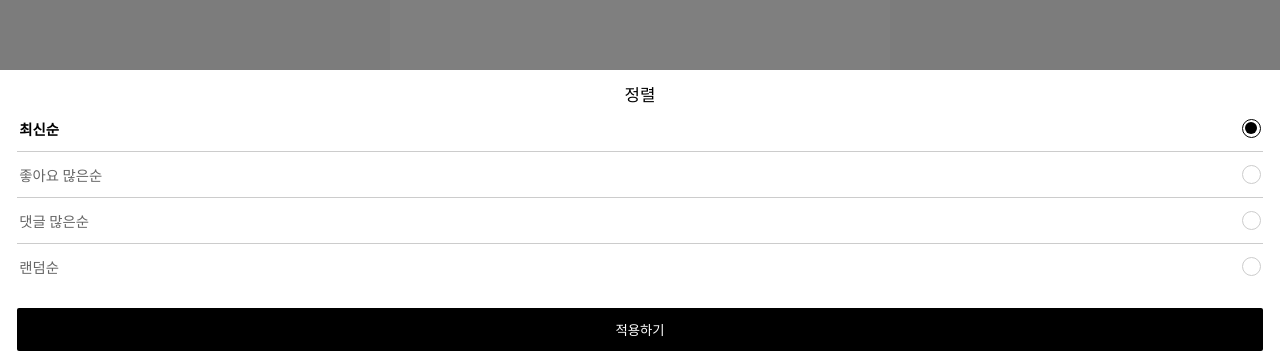
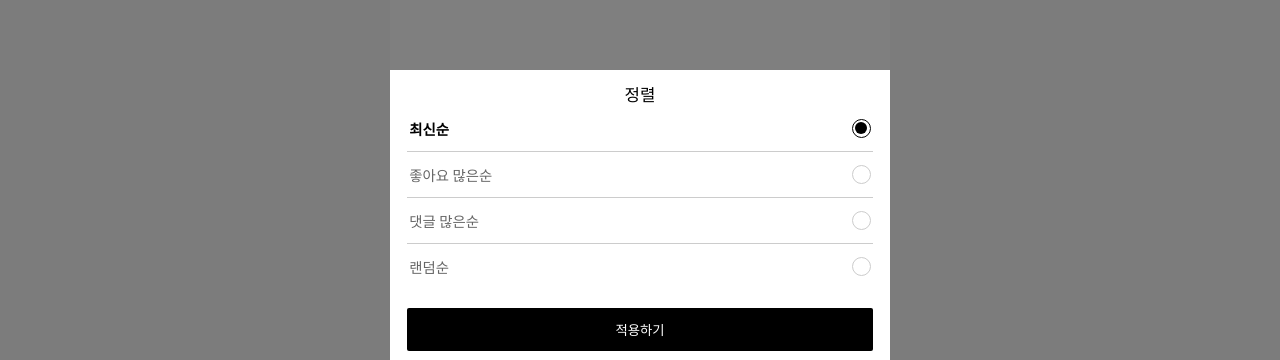
Before and after one commit to ye-yo/wanted-codestates-project-7-9, a React (Create React App) app: page / in a window 1280 px wide. Both pictures are taken after a click on the button "정렬". Shown: the part 437-797 px from the top of the page. Built offline with nearby package versions, Linux system fonts and the light colour scheme; no server answers; a web font is replaced by a local one.

Commit message:
Design: modal 레이아웃 수정

```diff
--- a/src/components/SortArea/SortModal.jsx
+++ b/src/components/SortArea/SortModal.jsx
@@ -65,6 +65,8 @@ const ModalBottomBox = styled.div`
   background-color: #fff;
   z-index: 10;
   padding: 1rem 1.4rem;
+  max-width: 500px;
+  margin: auto auto 0;
 `;
 
 const Title = styled.p`
```
